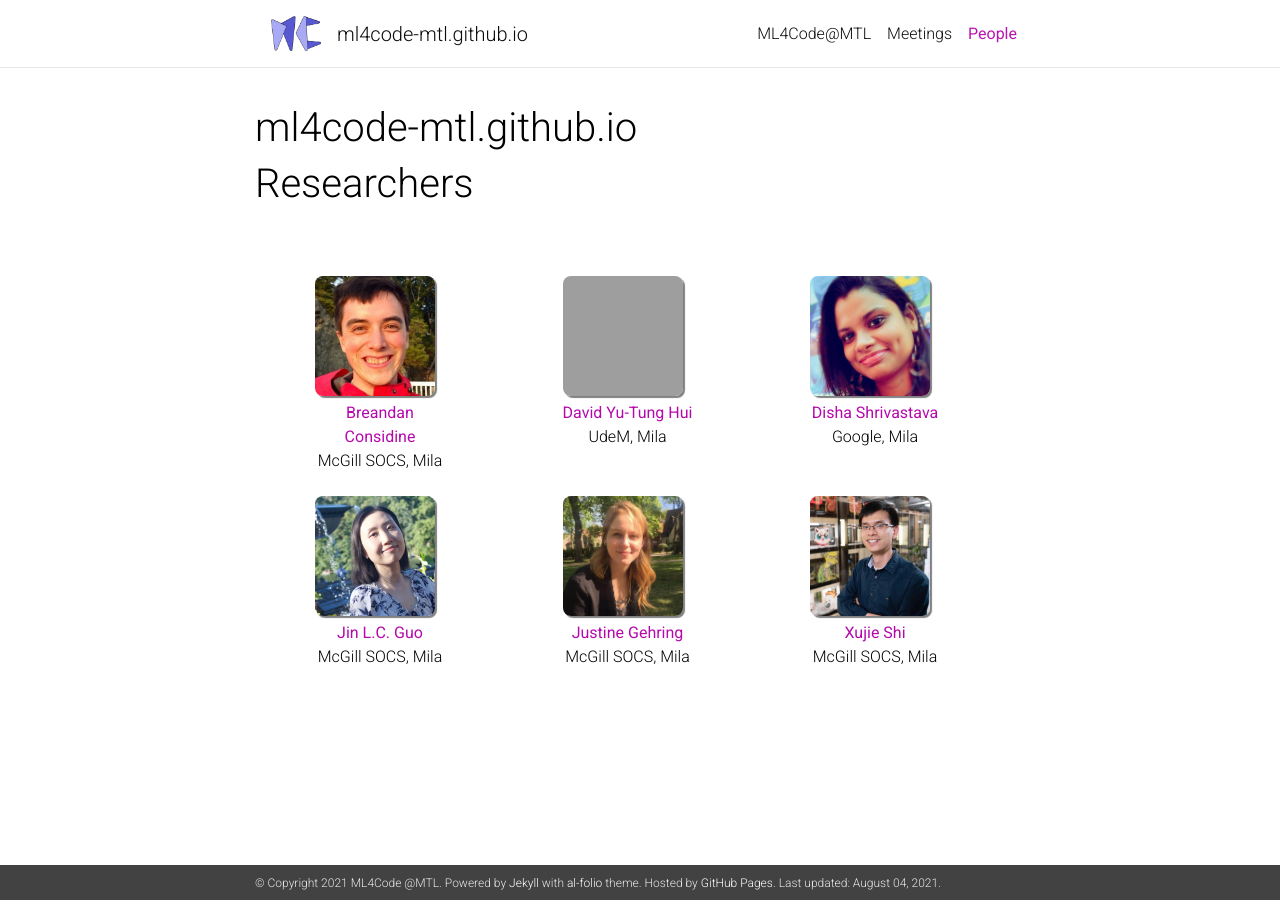
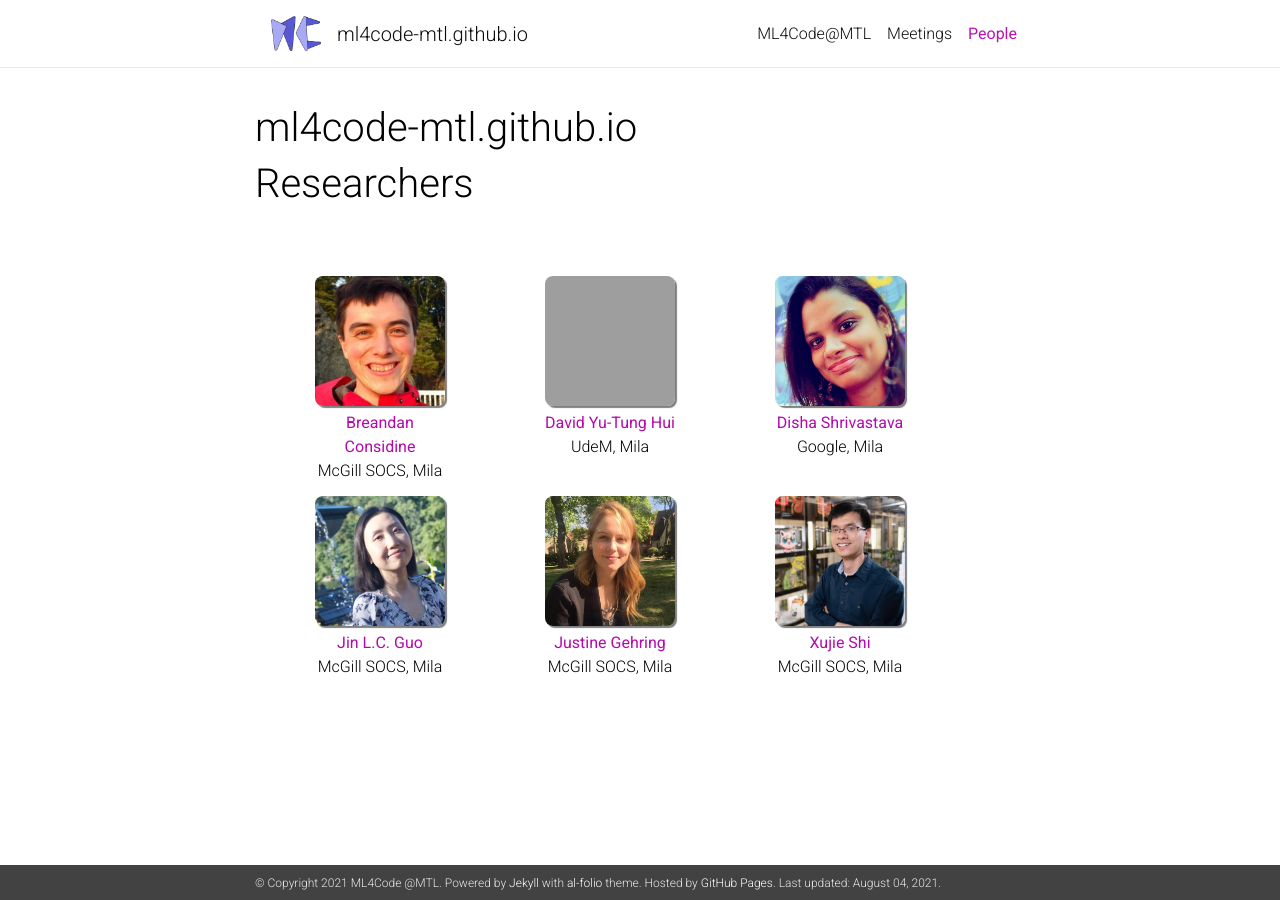
Before and after one commit to ml4code-mtl/ml4code-mtl.github.io, a Jekyll site: the page built from _pages/people.md, in a window 1280 px wide. Built offline with Jekyll 4.4.1, drawn with Linux system fonts in a browser that asks for light colours; nearby versions of some CDN libraries; comment, search, counter and statistics services are not loaded; a style sheet for code colours, icons or effects is not loaded; grey boxes are pictures that could not be loaded.

Commit message:
update for profile alignment.

```diff
--- a/_layouts/people.html
+++ b/_layouts/people.html
@@ -16,7 +16,7 @@ layout: default
   <article>
     <div class="researchers clearfix">
         {% for researcher in site.people %}
-        <div class="researcher-profile-three-col">
+        <div class="researcher-profile">
             <img src="{{ researcher.image | prepend: '/assets/img/' | relative_url }}"/>
             <ul class="researcher-info">
                 <li><span><a href="{{ researcher.website }}" target="_blank">{{ researcher.name }}</a></span></li>
--- a/_sass/_profile.scss
+++ b/_sass/_profile.scss
@@ -36,8 +36,8 @@
         border-radius: 8px;
         float: center;
         object-fit: cover;
-        height: 120px;
-        width: 120px;
+        height: 130px;
+        width: 130px;
         margin-bottom: 5px;
     }
 
@@ -47,10 +47,7 @@
         text-align: center;
         list-style-type: none;
         padding-left: 0;
-        width: 65%;
-        width: -webkit-calc(100% - 130px);
-        width: calc(100% - 130px);
-        min-width: 130px;
+        width: 130px;
 
         a {
             color: $purple-color;
@@ -65,10 +62,6 @@
     }
 }
 
-.researcher-profile-three-col {
-    @extend .researcher-profile;
-    width: 33%;
-}
 
 
 .news {
```
